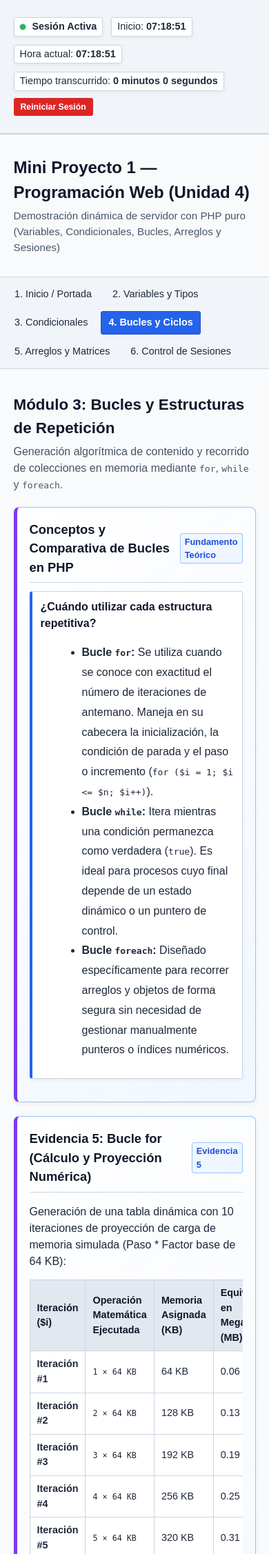
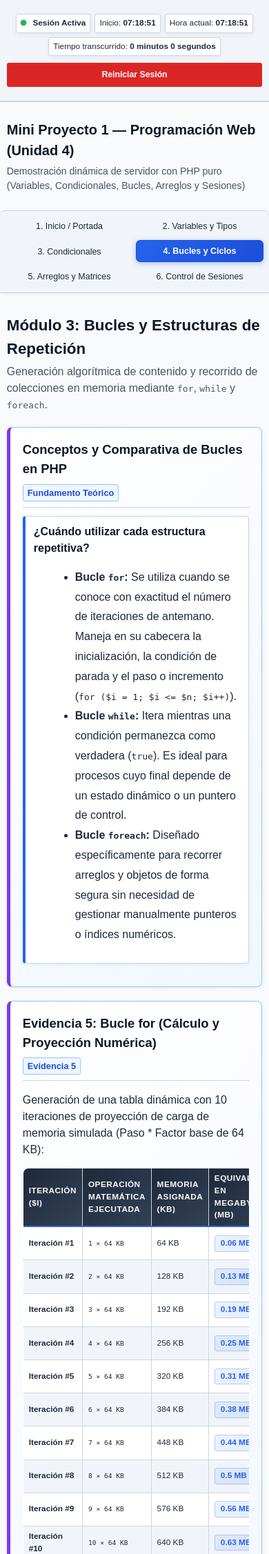
Before and after one commit to Daraul5/proyectophp, a PHP site: page /bucles.php in a window 390 px wide. Shown: the top 2253 px of the page at 69% size. Run offline with PHP 8.4, Linux system fonts and the light colour scheme.

Commit message:
feat(css): ajuste de estilo zebra en tablas y badges por Elías Gómez

```diff
--- a/bucles.php
+++ b/bucles.php
@@ -62,7 +62,7 @@ $frameworks_php = [
     </p>
 
     <div class="table-responsive">
-        <table class="data-table">
+        <table class="data-table data-table-elias-custom">
             <thead>
                 <tr>
                     <th>Iteración ($i)</th>
@@ -85,7 +85,7 @@ $frameworks_php = [
                     echo "<td><strong>Iteración #{$i}</strong></td>";
                     echo "<td><code>{$i} &times; {$factor_base} KB</code></td>";
                     echo "<td>{$memoria_kb} KB</td>";
-                    echo "<td>{$memoria_mb} MB</td>";
+                    echo "<td><span class='elias-stat-highlight'>{$memoria_mb} MB</span></td>";
                     echo "<td><span class='status-badge {$badge}'>{$etiqueta}</span></td>";
                     echo "</tr>";
                 }
@@ -119,7 +119,7 @@ for ($i = 1; $i <= 10; $i++) {
     </p>
 
     <div class="table-responsive">
-        <table class="data-table">
+        <table class="data-table data-table-elias-custom">
             <thead>
                 <tr>
                     <th>Índice ($indice)</th>
--- a/css/styles.css
+++ b/css/styles.css
@@ -470,12 +470,227 @@ a:hover {
     transition: transform var(--transition-smooth), box-shadow var(--transition-smooth), border-color var(--transition-smooth);
 }
 
-/* --------------------------------------------------------------------------
-   TODO [Elías Raziel Gómez Carrión]:
-   - Agregar colores alternados a las filas de las tablas (zebra-striping).
-   - Mejorar el diseño del menú superior (.main-nav) y sus estados :hover.
-   - Afinar media-queries para pantallas móviles muy pequeñas.
-   -------------------------------------------------------------------------- */
+/* ==========================================================================
+   8. MÓDULO DE ELÍAS RAZIEL GÓMEZ CARRIÓN
+   ========================================================================== */
+
+/* --- 8.1. Estilos de Tablas y Alternancia de Filas (Zebra-striping) --- */
+.data-table tbody tr:nth-child(even) {
+    background-color: #f1f5f9;
+}
+
+.data-table tbody tr:nth-child(odd) {
+    background-color: var(--bg-surface);
+}
+
+.data-table tbody tr:hover {
+    background-color: #e0e7ff;
+    transition: background-color var(--transition-fast);
+}
+
 .data-table-elias-custom {
-    /* Escribe aquí tus estilos para tu commit */
+    border-radius: 8px;
+    overflow: hidden;
+    box-shadow: 0 4px 12px rgba(15, 23, 42, 0.08);
+    border: 1px solid var(--border-color);
 }
+
+.data-table-elias-custom th {
+    background: linear-gradient(135deg, #1e293b, #334155);
+    color: #f8fafc;
+    font-weight: 600;
+    text-transform: uppercase;
+    font-size: 0.85em;
+    letter-spacing: 0.04em;
+    border-bottom: 2px solid var(--accent-primary);
+    padding: 10px 14px;
+}
+
+.data-table-elias-custom td {
+    padding: 10px 14px;
+    vertical-align: middle;
+}
+
+/* --- 8.2. Refinamiento de Badges de Estado y Textos Resaltados --- */
+.status-badge {
+    display: inline-flex;
+    align-items: center;
+    gap: 6px;
+    padding: 4px 12px;
+    border-radius: 9999px;
+    font-size: 0.82em;
+    font-weight: 600;
+    line-height: 1.3;
+    letter-spacing: 0.015em;
+    box-shadow: 0 1px 3px rgba(0, 0, 0, 0.06);
+    transition: transform var(--transition-fast), box-shadow var(--transition-fast), filter var(--transition-fast);
+}
+
+.status-badge:hover {
+    transform: translateY(-1px);
+    box-shadow: 0 3px 8px rgba(0, 0, 0, 0.12);
+    filter: brightness(1.03);
+}
+
+.status-success {
+    background: linear-gradient(135deg, #ecfdf5, #d1fae5);
+    color: #065f46;
+    border: 1px solid #6ee7b7;
+}
+
+.status-warning {
+    background: linear-gradient(135deg, #fffbeb, #fef3c7);
+    color: #92400e;
+    border: 1px solid #fcd34d;
+}
+
+.status-danger {
+    background: linear-gradient(135deg, #fef2f2, #fee2e2);
+    color: #991b1b;
+    border: 1px solid #fca5a5;
+}
+
+.status-info {
+    background: linear-gradient(135deg, #eff6ff, #dbeafe);
+    color: #1e40af;
+    border: 1px solid #93c5fd;
+}
+
+/* Estilo de Texto Resaltado / Estadísticas por Elías */
+.elias-stat-highlight {
+    display: inline-block;
+    background: linear-gradient(135deg, rgba(37, 99, 235, 0.08), rgba(59, 130, 246, 0.15));
+    color: var(--accent-primary);
+    font-weight: 700;
+    padding: 2px 8px;
+    border-radius: 4px;
+    border: 1px solid rgba(37, 99, 235, 0.25);
+    box-shadow: 0 1px 2px rgba(37, 99, 235, 0.05);
+    transition: background-color var(--transition-fast), color var(--transition-fast), transform var(--transition-fast);
+}
+
+.elias-stat-highlight:hover {
+    background: rgba(37, 99, 235, 0.2);
+    color: var(--accent-primary-hover);
+    transform: translateY(-1px);
+}
+
+/* --- 8.3. Refinamiento del Menú Superior de Navegación --- */
+.main-nav {
+    border-radius: 8px;
+    margin: 10px 0 0 0;
+    padding: 8px 12px;
+    gap: 8px;
+    box-shadow: var(--shadow-sm);
+}
+
+.nav-link {
+    font-weight: 500;
+    border-radius: 6px;
+    padding: 7px 14px;
+    transition: all var(--transition-fast);
+}
+
+.nav-link:hover {
+    background-color: var(--bg-muted);
+    border-color: var(--border-strong);
+    color: var(--accent-primary);
+    transform: translateY(-2px);
+    box-shadow: 0 2px 6px rgba(0, 0, 0, 0.06);
+}
+
+.nav-link.active {
+    background: linear-gradient(135deg, var(--accent-primary), var(--accent-primary-hover));
+    box-shadow: 0 2px 8px rgba(37, 99, 235, 0.35);
+    transform: translateY(-1px);
+}
+
+/* --- 8.4. Media Queries y Adaptabilidad Móvil --- */
+@media (max-width: 768px) {
+    .container {
+        width: 95%;
+        padding: 10px 0;
+    }
+
+    .session-bar-content {
+        flex-direction: column;
+        align-items: stretch;
+        text-align: center;
+        gap: 10px;
+    }
+
+    .session-info-group {
+        justify-content: center;
+        gap: 6px;
+    }
+
+    .session-badge-item {
+        font-size: 0.82em;
+        padding: 4px 6px;
+    }
+
+    .header-branding h1 {
+        font-size: 1.25em;
+    }
+
+    .header-branding p {
+        font-size: 0.88em;
+    }
+
+    .main-nav {
+        flex-direction: row;
+        justify-content: center;
+        gap: 6px;
+        padding: 6px 8px;
+    }
+
+    .nav-link {
+        font-size: 0.82em;
+        padding: 5px 8px;
+    }
+
+    .card-header-flex {
+        flex-direction: column;
+        align-items: flex-start;
+        gap: 8px;
+    }
+
+    .footer-content {
+        flex-direction: column;
+        text-align: center;
+        gap: 12px;
+    }
+
+    .team-list li {
+        display: block;
+        margin: 3px 0;
+    }
+}
+
+@media (max-width: 480px) {
+    .main-nav {
+        display: grid;
+        grid-template-columns: 1fr 1fr;
+        gap: 4px;
+    }
+
+    .nav-link {
+        text-align: center;
+        padding: 6px 4px;
+        font-size: 0.78em;
+    }
+
+    .data-table th,
+    .data-table td {
+        padding: 6px 8px;
+        font-size: 0.82em;
+    }
+
+    .btn-restart-session {
+        display: block;
+        text-align: center;
+        width: 100%;
+        box-sizing: border-box;
+        padding: 8px 12px;
+    }
+}
```
Also changed, not shown: arreglos.php (+4 -4 lines), condicionales.php (+4 -4 lines), sesiones.php (+6 -6 lines), variables.php (+4 -4 lines).
